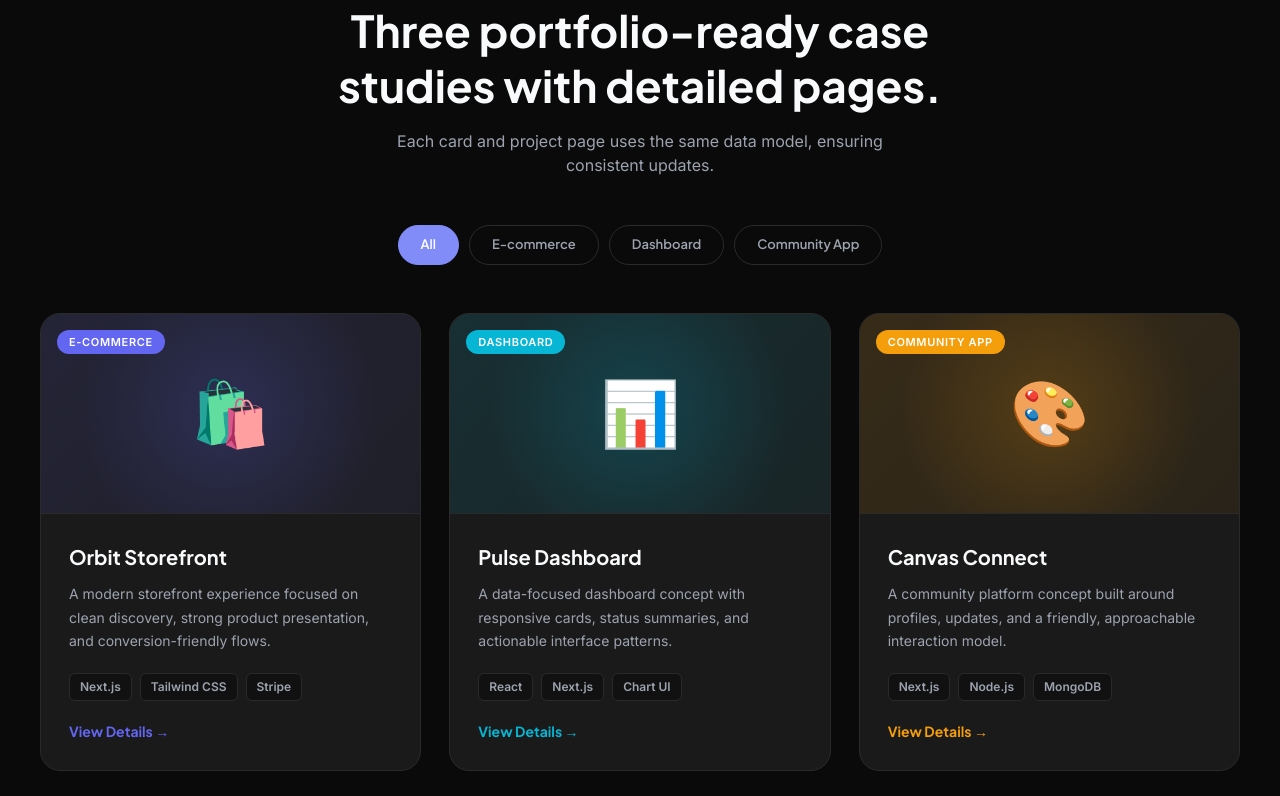
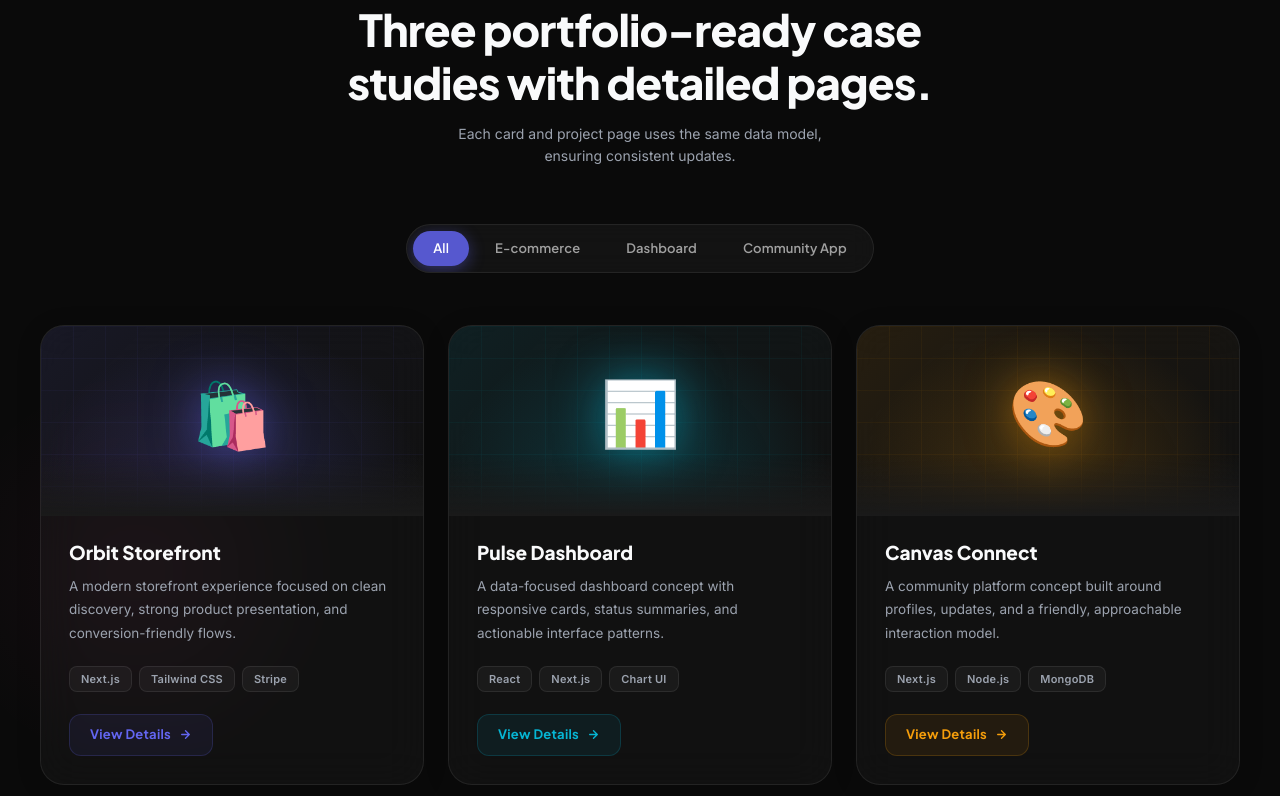
Before and after one commit to arafat-hossen-sabbir/portfolioo, a Next.js app: page / in a window 1280 px wide. Shown: the part 3624-4420 px from the top of the page. Built offline with nearby package versions, Linux system fonts and the light colour scheme.

Commit message:
Almost all section customised completed

```diff
--- a/src/app/components/Projects.js
+++ b/src/app/components/Projects.js
@@ -1,172 +1,221 @@
-'use client';
-import { useState } from 'react';
-import AnimateIn from './AnimateIn';
-import { projects } from '../data';
+"use client";
+import { useState, useEffect, useRef } from "react";
+import AnimateIn from "./AnimateIn";
+import { projects } from "../data";
 
-const categories = ['All', 'E-commerce', 'Dashboard', 'Community App'];
+const categories = ["All", "E-commerce", "Dashboard", "Community App"];
 
-export default function Projects() {
-  const [active, setActive] = useState('All');
+function useInView(threshold = 0.15) {
+  const ref = useRef(null);
+  const [inView, setInView] = useState(false);
+  useEffect(() => {
+    const obs = new IntersectionObserver(
+      ([entry]) => {
+        if (entry.isIntersecting) setInView(true);
+      },
+      { threshold },
+    );
+    if (ref.current) obs.observe(ref.current);
+    return () => obs.disconnect();
+  }, []);
+  return [ref, inView];
+}
 
-  const filtered = active === 'All' ? projects : projects.filter(p => p.category === active);
+function ProjectCard({ project, index }) {
+  const [ref, inView] = useInView();
+  const [hovered, setHovered] = useState(false);
+  const [mousePos, setMousePos] = useState({ x: 0.5, y: 0.5 });
+  const cardRef = useRef(null);
+
+  const handleMouseMove = (e) => {
+    if (!cardRef.current) return;
+    const rect = cardRef.current.getBoundingClientRect();
+    setMousePos({
+      x: (e.clientX - rect.left) / rect.width,
+      y: (e.clientY - rect.top) / rect.height,
+    });
+  };
 
   return (
-    <section
-      id="projects"
-      style={{ padding: "30px 24px", background: "var(--bg)" }}
-    >
-      <div style={{ maxWidth: 1200, margin: "0 auto" }}>
-        <AnimateIn>
-          <div style={{ textAlign: "center", marginBottom: 48 }}>
-            <span className="text-[13px] text-gray-400 tracking-widest uppercase mb-2">
-              Projects
-            </span>
-            <h2
-              className="section-title mx-auto text-center max-w-[320px] sm:max-w-xl md:max-w-2xl"
-              style={{ fontSize: "clamp(23px, 5vw, 44px)", lineHeight: 1.25 }}
-            >
-              Three portfolio-ready case studies with detailed pages.
-            </h2>
-            <p
+    <div
+      ref={ref}
       style={{
-                color: "var(--text-muted)",
-                marginTop: 16,
-                maxWidth: 520,
-                margin: "16px auto 0",
+        opacity: inView ? 1 : 0,
+        transform: inView
+          ? "translateY(0px) scale(1)"
+          : "translateY(48px) scale(0.97)",
+        transition: `opacity 0.65s cubic-bezier(0.16,1,0.3,1) ${index * 0.13}s, transform 0.65s cubic-bezier(0.16,1,0.3,1) ${index * 0.13}s`,
       }}
     >
-              Each card and project page uses the same data model, ensuring
-              consistent updates.
-            </p>
-          </div>
-        </AnimateIn>
-
-        {/* Filter tabs */}
-        <AnimateIn delay={100}>
+      <div
+        ref={cardRef}
+        onMouseEnter={() => setHovered(true)}
+        onMouseLeave={() => {
+          setHovered(false);
+          setMousePos({ x: 0.5, y: 0.5 });
+        }}
+        onMouseMove={handleMouseMove}
+        style={{
+          position: "relative",
+          borderRadius: 24,
+          overflow: "hidden",
+          background: hovered
+            ? "rgba(255,255,255,0.06)"
+            : "rgba(255,255,255,0.03)",
+          border: `1px solid ${hovered ? project.color + "55" : "rgba(255,255,255,0.08)"}`,
+          backdropFilter: "blur(20px)",
+          WebkitBackdropFilter: "blur(20px)",
+          transition:
+            "border-color 0.4s ease, background 0.4s ease, transform 0.4s cubic-bezier(0.16,1,0.3,1), box-shadow 0.4s ease",
+          transform: hovered
+            ? `perspective(1000px) rotateX(${(mousePos.y - 0.5) * -6}deg) rotateY(${(mousePos.x - 0.5) * 6}deg) translateY(-6px)`
+            : "perspective(1000px) rotateX(0deg) rotateY(0deg) translateY(0px)",
+          boxShadow: hovered
+            ? `0 24px 60px rgba(0,0,0,0.35), 0 0 0 1px ${project.color}33, inset 0 1px 0 rgba(255,255,255,0.1)`
+            : "0 4px 24px rgba(0,0,0,0.15)",
+          cursor: "pointer",
+          display: "flex",
+          flexDirection: "column",
+          height: "100%",
+        }}
+      >
+        {/* Spotlight glow on hover */}
         <div
           style={{
-              display: "flex",
-              gap: 10,
-              justifyContent: "center",
-              marginBottom: 48,
-              flexWrap: "wrap",
+            position: "absolute",
+            inset: 0,
+            background: hovered
+              ? `radial-gradient(circle at ${mousePos.x * 100}% ${mousePos.y * 100}%, ${project.color}18 0%, transparent 65%)`
+              : "transparent",
+            transition: "opacity 0.3s ease",
+            pointerEvents: "none",
+            zIndex: 0,
+          }}
+        />
+
+        {/* Top image area */}
+        <div
+          style={{
+            height: 190,
+            position: "relative",
+            overflow: "hidden",
+            background: `linear-gradient(135deg, ${project.color}18 0%, ${project.color}08 50%, transparent 100%)`,
           }}
         >
-            {categories.map((cat) => (
-              <button
-                key={cat}
-                onClick={() => setActive(cat)}
+          {/* Animated grid lines */}
+          <svg
             style={{
-                  padding: "9px 22px",
-                  borderRadius: 999,
-                  border: "1.5px solid",
-                  borderColor:
-                    active === cat ? "var(--accent)" : "var(--border)",
-                  background: active === cat ? "var(--accent)" : "transparent",
-                  color: active === cat ? "#fff" : "var(--text-muted)",
-                  fontWeight: 600,
-                  fontSize: 13,
-                  cursor: "pointer",
-                  transition: "all 0.2s",
-                  fontFamily: "var(--font-plus-jakarta)",
+              position: "absolute",
+              inset: 0,
+              width: "100%",
+              height: "100%",
+              opacity: 0.12,
             }}
+            xmlns="http://www.w3.org/2000/svg"
           >
-                {cat}
-              </button>
-            ))}
-          </div>
-        </AnimateIn>
+            <defs>
+              <pattern
+                id={`grid-${project.id}`}
+                width="32"
+                height="32"
+                patternUnits="userSpaceOnUse"
+              >
+                <path
+                  d="M 32 0 L 0 0 0 32"
+                  fill="none"
+                  stroke={project.color}
+                  strokeWidth="0.8"
+                />
+              </pattern>
+            </defs>
+            <rect
+              width="100%"
+              height="100%"
+              fill={`url(#grid-${project.id})`}
+            />
+          </svg>
 
+          {/* Radial glow */}
           <div
             style={{
-            display: "grid",
-            gridTemplateColumns: "repeat(3, 1fr)",
-            gap: 28,
+              position: "absolute",
+              inset: 0,
+              background: `radial-gradient(ellipse at 50% 80%, ${project.color}30 0%, transparent 70%)`,
             }}
-          className="projects-grid"
-        >
-          {filtered.map((project, i) => (
-            <AnimateIn key={project.id} delay={i * 120} direction="up">
-              <div
-                className="card-hover"
-                style={{
-                  background: "var(--bg-card)",
-                  border: "1px solid var(--border)",
-                  borderRadius: 20,
-                  overflow: "hidden",
-                  display: "flex",
-                  flexDirection: "column",
-                }}
-              >
-                {/* Project image placeholder */}
+          />
+
+          {/* Floating icon */}
           <div
             style={{
-                    height: 200,
-                    background: `linear-gradient(135deg, ${project.color}22, ${project.color}11)`,
+              position: "absolute",
+              inset: 0,
               display: "flex",
               alignItems: "center",
               justifyContent: "center",
-                    position: "relative",
-                    overflow: "hidden",
-                    borderBottom: "1px solid var(--border)",
             }}
           >
             <div
               style={{
+                fontSize: 64,
+                filter: `drop-shadow(0 0 24px ${project.color}88)`,
+                transform: hovered
+                  ? "scale(1.12) translateY(-4px)"
+                  : "scale(1) translateY(0)",
+                transition: "transform 0.5s cubic-bezier(0.16,1,0.3,1)",
+                animation: "iconFloat 4s ease-in-out infinite",
+                animationDelay: `${index * 0.4}s`,
+              }}
+            >
+              {project.icon}
+            </div>
+          </div>
+
+          {/* Category badge */}
+
+          {/* Bottom fade */}
+          <div
+            style={{
               position: "absolute",
-                      inset: 0,
-                      background: `radial-gradient(circle at 50% 50%, ${project.color}30 0%, transparent 70%)`,
+              bottom: 0,
+              left: 0,
+              right: 0,
+              height: 60,
+              background:
+                "linear-gradient(to top, var(--bg-card, rgba(15,15,20,1)) 0%, transparent 100%)",
             }}
           />
-                  <span style={{ fontSize: 64, position: "relative" }}>
-                    {project.icon}
-                  </span>
-
-                  {/* Category badge */}
-                  <span
-                    style={{
-                      position: "absolute",
-                      top: 16,
-                      left: 16,
-                      fontSize: 11,
-                      fontWeight: 700,
-                      padding: "4px 12px",
-                      borderRadius: 999,
-                      background: project.color,
-                      color: "#fff",
-                      letterSpacing: "0.06em",
-                      textTransform: "uppercase",
-                    }}
-                  >
-                    {project.category}
-                  </span>
         </div>
 
         {/* Content */}
         <div
           style={{
-                    padding: 28,
+            padding: "24px 28px 28px",
             display: "flex",
             flexDirection: "column",
             flex: 1,
+            position: "relative",
+            zIndex: 1,
           }}
         >
           <h3
             style={{
               fontFamily: "var(--font-plus-jakarta)",
-                      fontWeight: 700,
-                      fontSize: 20,
+              fontWeight: 800,
+              fontSize: 19,
               color: "var(--text)",
               marginBottom: 10,
+              lineHeight: 1.3,
+              transition: "color 0.3s",
             }}
           >
             {project.title}
           </h3>
+
           <p
             style={{
-                      fontSize: 14,
+              fontSize: 13.5,
               color: "var(--text-muted)",
-                      lineHeight: 1.7,
+              lineHeight: 1.75,
               marginBottom: 20,
               flex: 1,
             }}
@@ -178,22 +227,24 @@
           <div
             style={{
               display: "flex",
-                      gap: 8,
+              gap: 7,
               flexWrap: "wrap",
-                      marginBottom: 20,
+              marginBottom: 22,
             }}
           >
             {project.tags.map((tag, j) => (
               <span
                 key={j}
                 style={{
-                          fontSize: 12,
+                  fontSize: 11,
                   fontWeight: 600,
-                          padding: "4px 10px",
-                          borderRadius: 6,
-                          background: "var(--bg-secondary)",
+                  padding: "4px 11px",
+                  borderRadius: 8,
+                  background: "rgba(255,255,255,0.04)",
                   color: "var(--text-muted)",
-                          border: "1px solid var(--border)",
+                  border: "1px solid rgba(255,255,255,0.08)",
+                  letterSpacing: "0.02em",
+                  transition: "background 0.2s, color 0.2s",
                 }}
               >
                 {tag}
@@ -201,38 +252,266 @@
             ))}
           </div>
 
+          {/* CTA */}
           <a
             href={`/projects/${project.id}`}
             style={{
-                      display: "flex",
+              display: "inline-flex",
               alignItems: "center",
-                      gap: 6,
-                      fontSize: 14,
+              gap: 8,
+              fontSize: 13,
               fontWeight: 700,
               color: project.color,
               textDecoration: "none",
               fontFamily: "var(--font-plus-jakarta)",
-                      transition: "gap 0.2s",
+              padding: "10px 20px",
+              borderRadius: 12,
+              background: `${project.color}14`,
+              border: `1px solid ${project.color}30`,
+              transition: "all 0.3s ease",
+              alignSelf: "flex-start",
+              letterSpacing: "0.02em",
             }}
             onMouseEnter={(e) => {
-                      e.currentTarget.style.gap = "10px";
+              e.currentTarget.style.background = `${project.color}28`;
+              e.currentTarget.style.borderColor = `${project.color}66`;
+              e.currentTarget.style.gap = "12px";
+              e.currentTarget.style.paddingRight = "16px";
             }}
             onMouseLeave={(e) => {
-                      e.currentTarget.style.gap = "6px";
+              e.currentTarget.style.background = `${project.color}14`;
+              e.currentTarget.style.borderColor = `${project.color}30`;
+              e.currentTarget.style.gap = "8px";
+              e.currentTarget.style.paddingRight = "20px";
             }}
           >
-                    View Details →
+            View Details
+            <svg
+              width="13"
+              height="13"
+              viewBox="0 0 24 24"
+              fill="none"
+              stroke="currentColor"
+              strokeWidth="2.5"
+              strokeLinecap="round"
+              strokeLinejoin="round"
+            >
+              <path d="M5 12h14M12 5l7 7-7 7" />
+            </svg>
           </a>
         </div>
       </div>
-            </AnimateIn>
+    </div>
+  );
+}
+
+export default function Projects() {
+  const [active, setActive] = useState("All");
+  const [headerRef, headerInView] = useInView();
+  const [prevActive, setPrevActive] = useState("All");
+  const [animating, setAnimating] = useState(false);
+
+  const filtered =
+    active === "All" ? projects : projects.filter((p) => p.category === active);
+
+  const handleFilter = (cat) => {
+    if (cat === active) return;
+    setAnimating(true);
+    setTimeout(() => {
+      setActive(cat);
+      setAnimating(false);
+    }, 220);
+  };
+
+  return (
+    <section
+      id="projects"
+      style={{
+        padding: "30px 24px",
+        background: "var(--bg)",
+        position: "relative",
+        overflow: "hidden",
+      }}
+    >
+      {/* Ambient background orbs */}
+      <div
+        style={{
+          position: "absolute",
+          width: 500,
+          height: 500,
+          borderRadius: "50%",
+          background: "",
+          top: "-10%",
+          right: "-5%",
+          pointerEvents: "none",
+        }}
+      />
+      <div
+        style={{
+          position: "absolute",
+          width: 400,
+          height: 400,
+          borderRadius: "50%",
+          background:
+            "radial-gradient(circle, rgba(236,72,153,0.05) 0%, transparent 70%)",
+          bottom: "5%",
+          left: "-5%",
+          pointerEvents: "none",
+        }}
+      />
+
+      <div style={{ maxWidth: 1200, margin: "0 auto", position: "relative" }}>
+        {/* Header */}
+        <div
+          ref={headerRef}
+          style={{
+            textAlign: "center",
+            marginBottom: 56,
+            opacity: headerInView ? 1 : 0,
+            transform: headerInView ? "translateY(0)" : "translateY(32px)",
+            transition: "opacity 0.7s ease, transform 0.7s ease",
+          }}
+        >
+          <span className="text-xs text-gray-400 tracking-widest uppercase">
+            projects
+          </span>
+
+          <h2
+            style={{
+              fontFamily: "var(--font-plus-jakarta)",
+              fontWeight: 800,
+              fontSize: "clamp(24px, 5vw, 44px)",
+              lineHeight: 1.2,
+              color: "var(--text)",
+              marginBottom: 14,
+              letterSpacing: "-0.02em",
+            }}
+          >
+            Three portfolio-ready case <br /> studies with detailed pages.
+          </h2>
+
+          <p
+            style={{
+              color: "var(--text-muted)",
+              fontSize: 14,
+              lineHeight: 1.6,
+              maxWidth: 420,
+              margin: "0 auto",
+            }}
+          >
+            Each card and project page uses the same data model, ensuring
+            consistent updates.
+          </p>
+        </div>
+
+        {/* Main Wrapper */}
+        <div
+          style={{
+            display: "flex",
+            gap: 8,
+            justifyContent: "center",
+            marginBottom: 52,
+            // Allows the entire section to handle narrow widths
+            width: "100%",
+            padding: "0 16px",
+            opacity: headerInView ? 1 : 0,
+            transform: headerInView ? "translateY(0)" : "translateY(20px)",
+            transition: "opacity 0.7s ease 0.15s, transform 0.7s ease 0.15s",
+          }}
+        >
+          {/* Background pill container */}
+          <div
+            className="hide-scrollbar" // Add a CSS class to hide scrollbar (see below)
+            style={{
+              display: "flex",
+              gap: 6,
+              padding: "6px",
+              borderRadius: 999,
+              background: "rgba(255,255,255,0.04)",
+              border: "1px solid rgba(255,255,255,0.08)",
+              backdropFilter: "blur(12px)",
+              WebkitBackdropFilter: "blur(12px)",
+
+              // Responsive logic
+              maxWidth: "100%",
+              overflowX: "auto", // Enables horizontal swipe on mobile
+              whiteSpace: "nowrap", // Prevents buttons from breaking to new lines
+              msOverflowStyle: "none", // IE and Edge
+              scrollbarWidth: "none", // Firefox
+            }}
+          >
+            {categories.map((cat) => (
+              <button
+                key={cat}
+                onClick={() => handleFilter(cat)}
+                style={{
+                  padding: "8px 20px",
+                  borderRadius: 999,
+                  border: "none",
+                  background:
+                    active === cat ? "rgba(99,102,241,0.85)" : "transparent",
+                  color: active === cat ? "#fff" : "rgba(255,255,255,0.6)", // Fallback for var
+                  fontWeight: 600,
+                  fontSize: 13,
+                  cursor: "pointer",
+                  transition: "all 0.25s cubic-bezier(0.16,1,0.3,1)",
+                  fontFamily: "var(--font-plus-jakarta), sans-serif",
+                  boxShadow:
+                    active === cat ? "0 4px 16px rgba(99,102,241,0.4)" : "none",
+                  letterSpacing: "0.01em",
+                  // Prevent text from shrinking on mobile
+                  flexShrink: 0,
+                }}
+              >
+                {cat}
+              </button>
             ))}
           </div>
         </div>
 
+        {/* Project grid */}
+        <div
+          style={{
+            display: "grid",
+            gridTemplateColumns: "repeat(3, 1fr)",
+            gap: 24,
+            opacity: animating ? 0 : 1,
+            transform: animating ? "translateY(10px)" : "translateY(0)",
+            transition: "opacity 0.22s ease, transform 0.22s ease",
+          }}
+          className="projects-grid"
+        >
+          {filtered.map((project, i) => (
+            <ProjectCard key={project.id} project={project} index={i} />
+          ))}
+        </div>
+
+        {/* Empty state */}
+        {filtered.length === 0 && (
+          <div
+            style={{
+              textAlign: "center",
+              padding: "80px 24px",
+              color: "var(--text-muted)",
+              fontSize: 15,
+            }}
+          >
+            No projects in this category yet.
+          </div>
+        )}
+      </div>
+
       <style>{`
-        @media (max-width: 900px) { .projects-grid { grid-template-columns: 1fr 1fr !important; } }
-        @media (max-width: 600px) { .projects-grid { grid-template-columns: 1fr !important; } }
+        @keyframes iconFloat {
+          0%, 100% { transform: translateY(0px); }
+          50% { transform: translateY(-8px); }
+        }
+        @media (max-width: 900px) {
+          .projects-grid { grid-template-columns: 1fr 1fr !important; }
+        }
+        @media (max-width: 600px) {
+          .projects-grid { grid-template-columns: 1fr !important; }
+        }
       `}</style>
     </section>
   );
```
Also changed, not shown: src/app/components/Contact.js (+12 -2 lines). Lines whose indentation alone changed are shown as unchanged.
